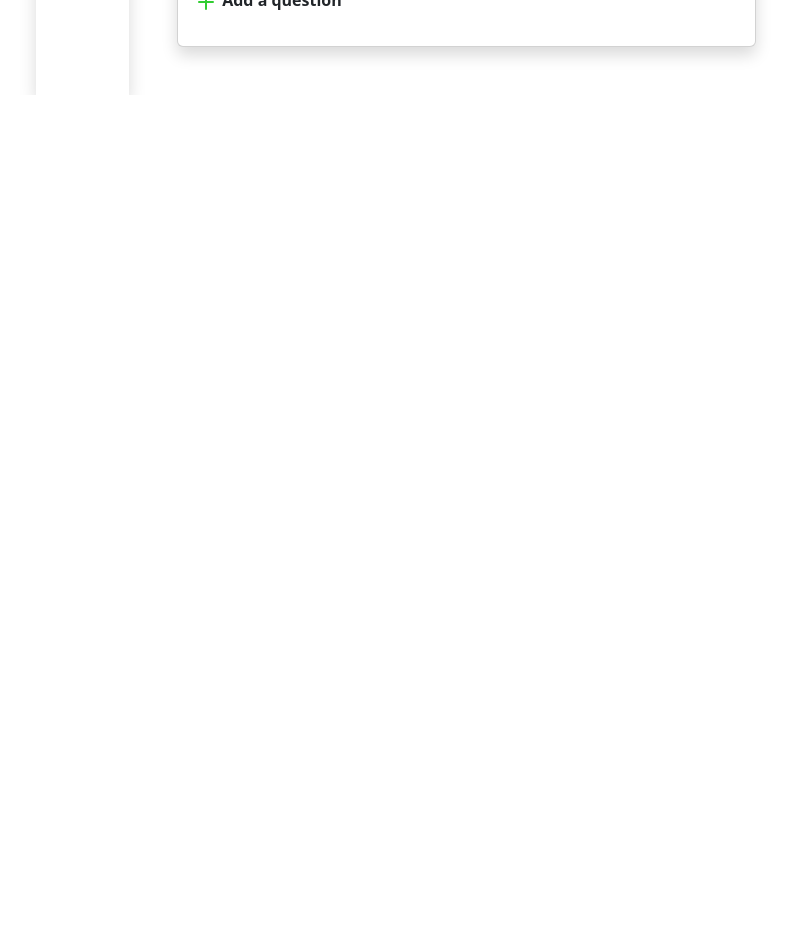
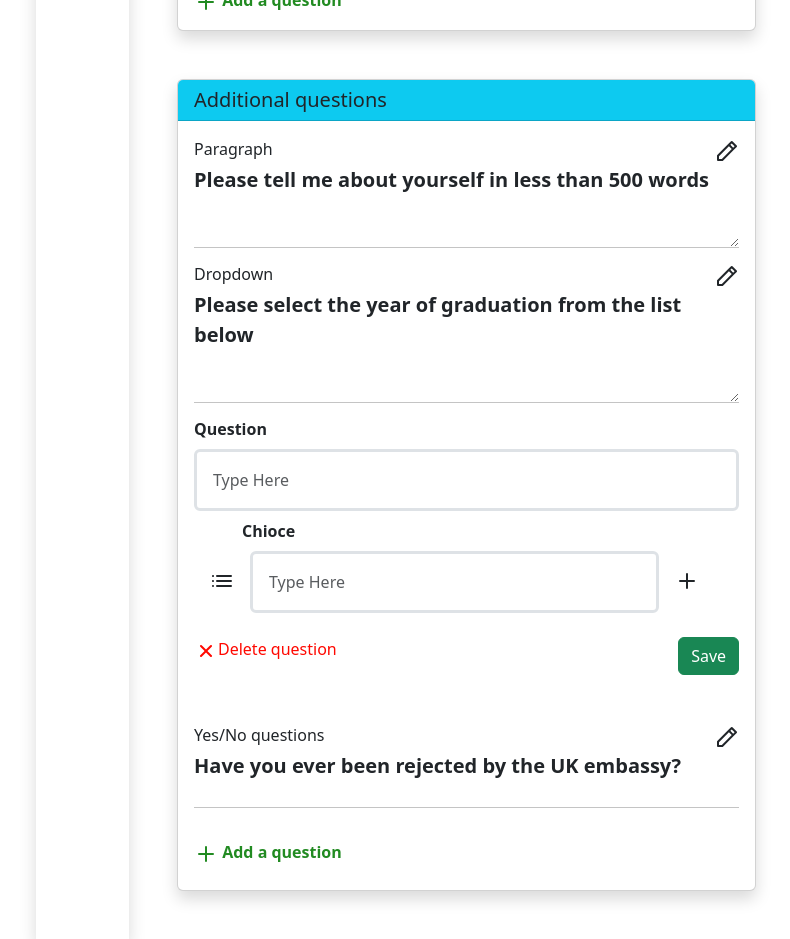
Before and after one commit to HassanFathy10/ApplicationForm-App, a React (Create React App) app: page / in a window 1280 px wide. Shown: the part 1600-2539 px from the top of the page, without its empty margins (46-836 px from the left). Before the commit the page ends 1695 px from the top, so only its background shows below. Built offline with nearby package versions, Linux system fonts and the light colour scheme.

Commit message:
edit forms and end AdditionalForm

```diff
--- a/src/Component/AppForm/AdditionalForm.jsx
+++ b/src/Component/AppForm/AdditionalForm.jsx
@@ -1,15 +1,82 @@
-import React from 'react'
+import React, { useState } from 'react'
+import { Col } from 'react-bootstrap';
+import AddQuestionForm from './AddQuestionForm';
+import * as Unicons from '@iconscout/react-unicons';
+import Styles from './styles.module.css';
 
 export default function AdditionalForm() {
+    const [isActive, setIsActive] = useState(false);
+
+    const questionForm = () => {
+        setIsActive(!isActive);
+    };
     return (
-        <article>
-            <article class="card">
-                <h5 class="card-header">Featured</h5>
-                <article class="card-body">
-                    <h5 class="card-title">Special title treatment</h5>
-                    <p class="card-text">With supporting text below as a natural lead-in to additional content.</p>
+        <Col md={10} className='pt-5'>
+            <article className='col-sm-10'>
+                <article class="card shadow">
+                    <h5 className="card-header bg-info">Additional questions</h5>
+                    <article class="card-body">
+                        <article className="form-group mb-2">
+                            <article className='d-flex'>
+                                <label className='form-label fw-light mb-1' htmlFor="exampleFormControlTextarea1">Paragraph</label>
+                                <article className="ms-auto">
+                                    <span type='button'><Unicons.UilPen /></span>
+                                </article>
+                            </article>
+                            <span className='fw-bolder fs-5'>Please tell me about yourself in less than 500 words</span>
+                            <textarea className={Styles.input} id="exampleFormControlTextarea1" />
+                        </article>
+                        <article className="form-group mb-2">
+                            <article className='d-flex'>
+                                <label className='form-label fw-light mb-1' htmlFor="exampleFormControlTextarea1">Dropdown</label>
+                                <article className="ms-auto">
+                                    <span type='button'><Unicons.UilPen /></span>
+                                </article>
+                            </article>
+                            <span className='fw-bolder fs-5'>Please select the year of graduation from the list below</span>
+                            <textarea className={Styles.input} id="exampleFormControlTextarea1" />
+                        </article>
+                        <article className="form-group mb-2">
+                            <article className='mb-2'>
+                                <label className='fw-bolder mb-2' htmlFor="number">Question</label>
+                                <input type="text" className="form-control border-3 w-100 p-3" id="exampleInputEmail1" aria-describedby="emailHelp" placeholder="Type Here" />
+                            </article>
+                            <article className='mb-2'>
+                                <label className='fw-bolder mb-2 ms-5' htmlFor="number">Chioce</label>
+                                <article className='d-flex'>
+                                    <span className='p-3' type="button"><Unicons.UilListUl /></span>
+                                    <span className=' w-75'><input type="text" className="form-control border-3 p-3" id="exampleInputEmail1" aria-describedby="emailHelp" placeholder="Type Here" /></span>
+                                    <span className='p-3' type="button"><Unicons.UilPlus /></span>
+                                </article>
+                            </article>
+                            <article className='d-flex mt-4'>
+                                <span type="button" className='fw-medium me-auto' style={{ color: '#FF0800' }}><Unicons.UilTimes color='#FF0800' />Delete question</span>
+                                <button className='btn btn-success'>Save</button>
+                            </article>
+                            <article className="form-group mb-2">
+                                <article className='d-flex mt-5'>
+                                    <label className='form-label fw-light mb-1' htmlFor="exampleFormControlTextarea1">Yes/No questions</label>
+                                    <article className="ms-auto">
+                                        <span type='button'><Unicons.UilPen /></span>
+                                    </article>
+                                </article>
+                                <article>
+                                    <span className='fw-bolder fs-5'>Have you ever been rejected by the UK embassy?</span>
+                                    <input type="text" className={Styles.input} />
+                                </article>
+                            </article>
+                            <article>
+                                <span type='button' className='fw-bold mt-4' style={{ color: '#228B22' }} onClick={questionForm}>
+                                    <Unicons.UilPlus color='#228B22' /> {isActive ? 'Hide a question' : 'Add a question'}
+                                </span>
+                                {isActive && (
+                                    <AddQuestionForm />
+                                )}
+                            </article>
+                        </article>
+                    </article>
                 </article>
             </article>
-        </article>
+        </Col>
     );
 }
--- a/src/Component/AppForm/PersonalForm.jsx
+++ b/src/Component/AppForm/PersonalForm.jsx
@@ -1,14 +1,15 @@
 import React, { useState } from 'react'
 import { Col } from 'react-bootstrap';
 import * as Unicons from '@iconscout/react-unicons';
+import AddQuestionForm from './AddQuestionForm';
 import Styles from './styles.module.css';
-import AddQuestionForm from './AddQuestionForm';
+
 
 
 export default function PersonalForm() {
     const [isActive, setIsActive] = useState(false);
 
-    const toggleForm = () => {
+    const questionForm = () => {
         setIsActive(!isActive);
     };
     return (
@@ -18,7 +19,7 @@ export default function PersonalForm() {
                 <article className="card-body text-start">
                     <article className="form-group mb-2">
                         <label className='fw-bolder mb-1' htmlFor="text">First Name</label>
-                        <input type="text" className={Styles.input} id="exampleInputEmail1" aria-describedby="emailHelp" placeholder="Enter your First name" />
+                        <input type="text" className={Styles.input} placeholder="Enter your First name" />
                     </article>
 
                     <article className="form-group mb-2">
@@ -50,7 +51,7 @@ export default function PersonalForm() {
 
                     <article className="form-group mb-2">
                         <article className='d-flex'>
-                            <label className='fw-bolder mb-1' htmlFor="number">Nationality</label>
+                            <label className='fw-bolder mb-1' htmlFor="text">Nationality</label>
                             <article className="form-check ms-auto">
                                 <input className="form-check-input" type="checkbox" value="" id="flexCheckDefault" />
                                 <label className="form-check-label fw-medium" htmlFor="flexCheckDefault">
@@ -62,7 +63,7 @@ export default function PersonalForm() {
                                 <label className="form-check-label fw-medium" htmlFor="flexSwitchCheckDefault">Hide</label>
                             </article>
                         </article>
-                        <input type="email" className={Styles.input} id="exampleInputEmail1" aria-describedby="emailHelp" placeholder="Enter your Nationality" />
+                        <input type="text" className={Styles.input} placeholder="Enter your Nationality" />
                     </article>
 
                     <article className="form-group mb-2">
@@ -79,7 +80,7 @@ export default function PersonalForm() {
                                 <label className="form-check-label fw-medium" htmlFor="flexSwitchCheckDefault">Hide</label>
                             </article>
                         </article>
-                        <input type="text" className={Styles.input} id="exampleInputEmail1" aria-describedby="emailHelp" placeholder="Enter your Current Residence" />
+                        <input type="text" className={Styles.input} placeholder="Enter your Current Residence" />
                     </article>
 
                     <article className="form-group mb-2">
@@ -96,7 +97,7 @@ export default function PersonalForm() {
                                 <label className="form-check-label fw-medium" htmlFor="flexSwitchCheckDefault">Hide</label>
                             </article>
                         </article>
-                        <input type="number" className={Styles.input} id="exampleInputEmail1" aria-describedby="emailHelp" placeholder="Enter your ID Number" />
+                        <input type="number" className={Styles.input} placeholder="Enter your ID Number" />
                     </article>
 
                     <article className="form-group mb-2">
@@ -113,12 +114,12 @@ export default function PersonalForm() {
                                 <label className="form-check-label fw-medium" htmlFor="flexSwitchCheckDefault">Hide</label>
                             </article>
                         </article>
-                        <input type="date" className={Styles.input} id="exampleInputEmail1" aria-describedby="emailHelp" />
+                        <input type="date" className={Styles.input} />
                     </article>
 
                     <article className="form-group mb-2">
                         <article className='d-flex'>
-                            <label className='fw-bolder mb-1' htmlFor="number">Gender</label>
+                            <label className='fw-bolder mb-1' htmlFor="text">Gender</label>
                             <article className="form-check ms-auto">
                                 <input className="form-check-input" type="checkbox" value="" id="flexCheckDefault" />
                                 <label className="form-check-label fw-medium" htmlFor="flexCheckDefault">
@@ -130,13 +131,13 @@ export default function PersonalForm() {
                                 <label className="form-check-label fw-medium" htmlFor="flexSwitchCheckDefault">Hide</label>
                             </article>
                         </article>
-                        <input type="number" className={Styles.input} id="exampleInputEmail1" aria-describedby="emailHelp" placeholder="Enter your First Name" />
+                        <input type="text" className={Styles.input} placeholder="Enter your First Name" />
                     </article>
 
                     <article >
-                        <p type='button' className='fw-bold mt-4' onClick={toggleForm}>
-                            <Unicons.UilPlus color='#32CD32' /> {isActive ? 'Hide a question' : 'Add a question'}
-                        </p>
+                        <span type='button' className='fw-bold mt-4' style={{ color :'#228B22'}} onClick={questionForm}>
+                            <Unicons.UilPlus color='#228B22' /> {isActive ? 'Hide a question' : 'Add a question'}
+                        </span>
                         {isActive && (
                             <AddQuestionForm />
                         )}
--- /dev/null
+++ b/src/Component/AppForm/TypeForms/styles.module.css
@@ -0,0 +1,8 @@
+.input {
+    border: none;
+    border-bottom: 1px solid rgba(0, 0, 0, 0.233);
+    width: 100%;
+}
+.input:focus {
+    outline: none;
+}
--- a/src/Component/Form/Form.jsx
+++ b/src/Component/Form/Form.jsx
@@ -8,6 +8,7 @@ import * as Unicons from '@iconscout/react-unicons';
 
 import { Nav} from 'react-bootstrap';
 import ProfileForm from '../AppForm/ProfileForm';
+import AdditionalForm from '../AppForm/AdditionalForm';
 
 
 export default function Form() {
@@ -47,6 +48,7 @@ export default function Form() {
                     <PhotoForm />
                     <PersonalForm />
                     <ProfileForm />
+                    <AdditionalForm />
                 </article>
             </article>
         </article>
```
Also changed, not shown: src/Component/AppForm/ProfileForm.jsx (+9 -9 lines).
